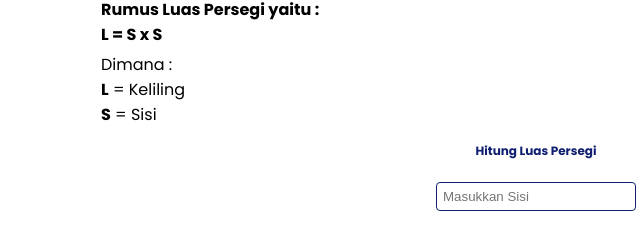
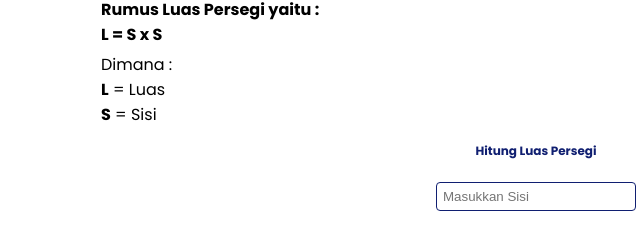
Before and after one commit to revou-fundamental-course/4-sep-23-alvingrandputra, a plain HTML site: page index.html in a window 1280 px wide. Shown: the part 403-631 px from the top of the page, 104-744 px from the left. Drawn offline with Linux system fonts and the light colour scheme.

Commit message:
Revisi Kalkulator Persegi

```diff
--- a/index.html
+++ b/index.html
@@ -51,7 +51,7 @@
           <p class="bolder">L = S x S</p>
           <div class="satuan-rumus">
             <p>Dimana :</p>
-            <p><b>L</b> = Keliling</p>
+            <p><b>L</b> = Luas</p>
             <p><b>S</b> = Sisi</p>
           </div>
         </div>
```
